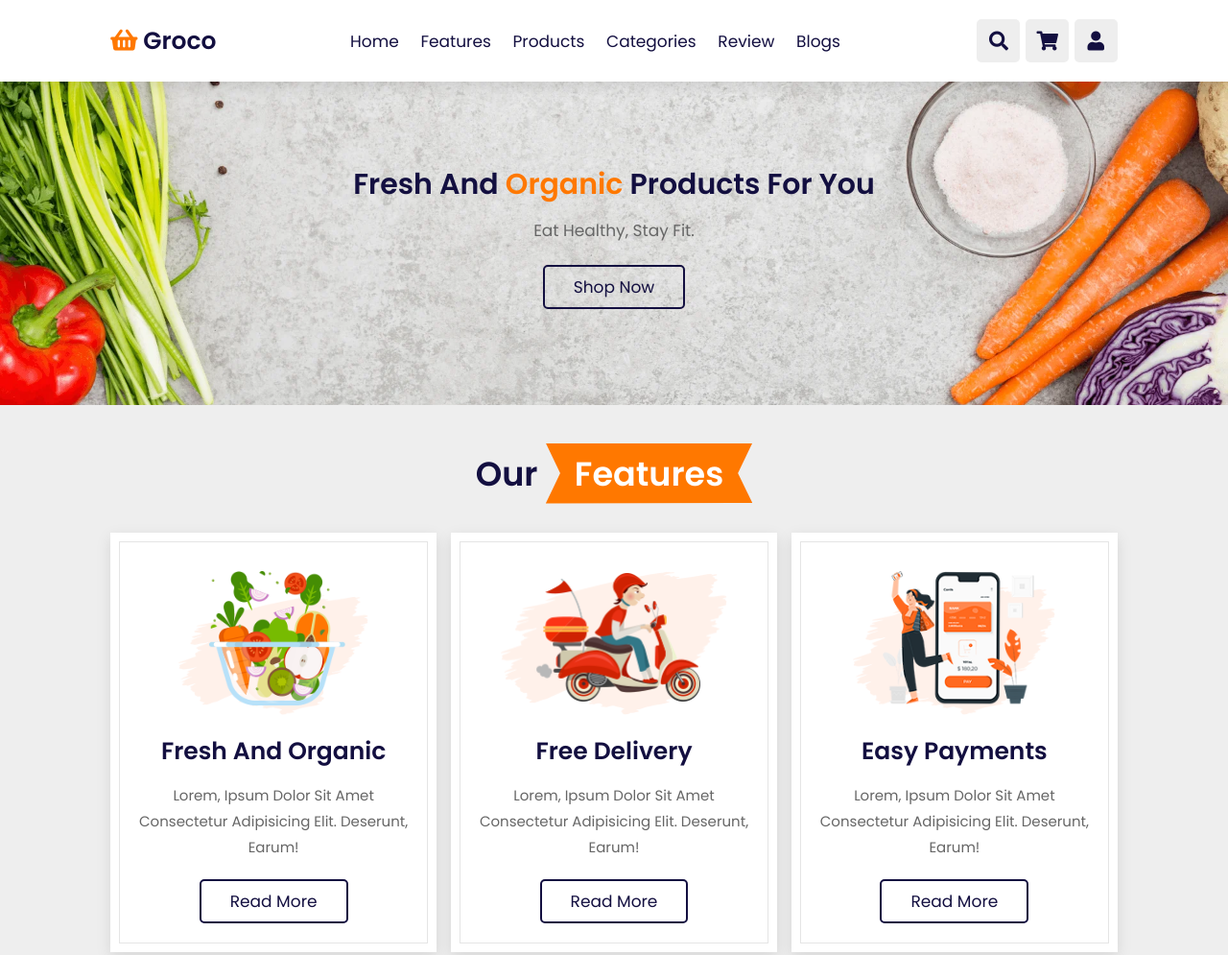
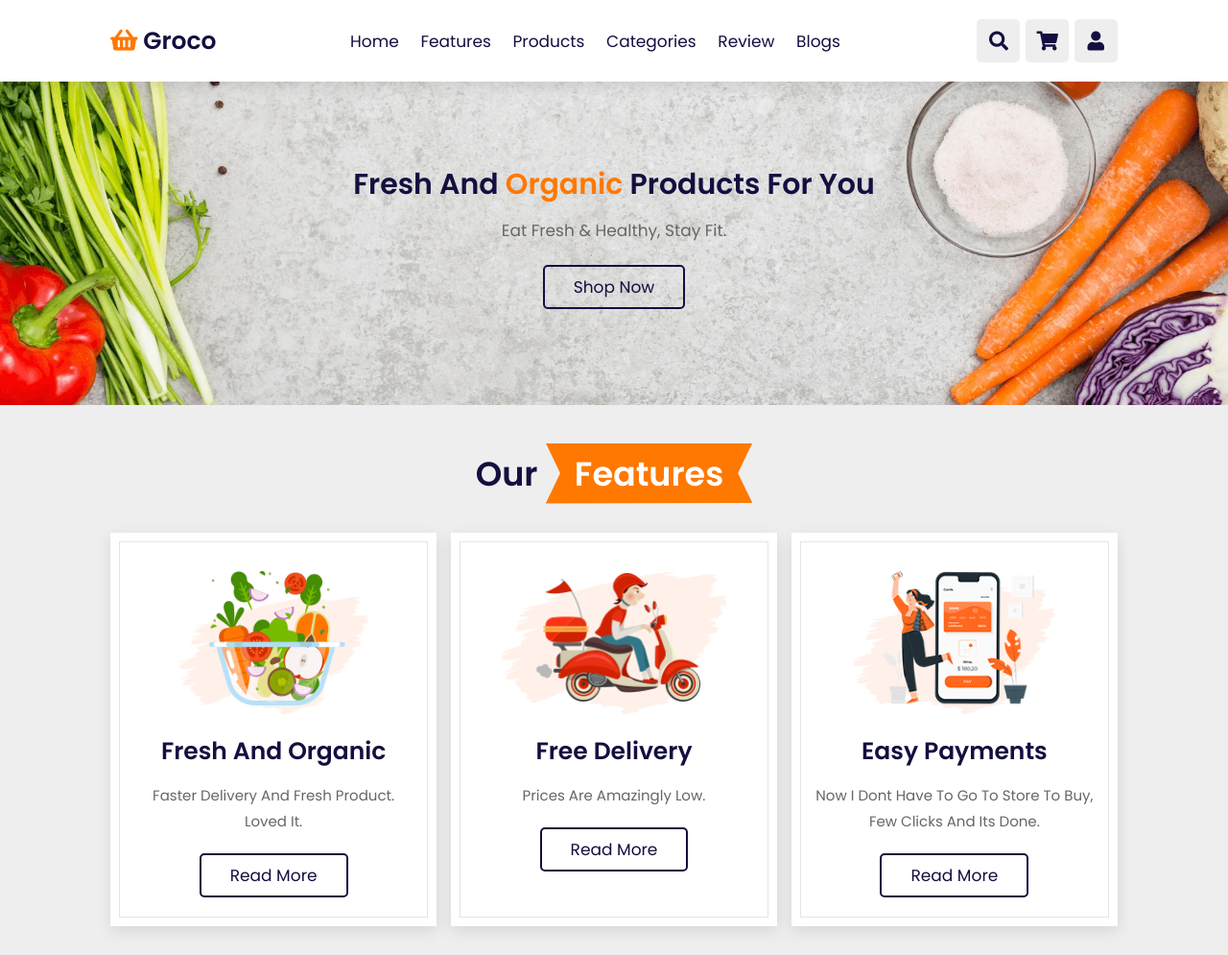
Before and after one commit to niksnotnice/grocerycart, a plain HTML site: page index.html in a window 1280 px wide. Shown: the top 995 px of the page at 96% size. Drawn offline with nearby package versions, Linux system fonts and the light colour scheme; files whose address does not match are found by name.

Commit message:
Update index.html

```diff
--- a/index.html
+++ b/index.html
@@ -95,7 +95,7 @@
 
     <div class="content">
         <h3>fresh and <span>organic</span> products for you</h3>
-        <p>Eat healthy, Stay fit.</p>
+        <p>Eat fresh & healthy, Stay fit.</p>
         <a href="#" class="btn">shop now</a>
     </div>
 
@@ -114,21 +114,21 @@
         <div class="box">
             <img src="feature-img-1.png" alt="">
             <h3>fresh and organic</h3>
-            <p>Lorem, ipsum dolor sit amet consectetur adipisicing elit. Deserunt, earum!</p>
+            <p>faster delivery and fresh product. loved it.</p>
             <a href="#" class="btn">read more</a>
         </div>
 
         <div class="box">
             <img src="feature-img-2.png" alt="">
             <h3>free delivery</h3>
-            <p>Lorem, ipsum dolor sit amet consectetur adipisicing elit. Deserunt, earum!</p>
+            <p>prices are amazingly low.</p>
             <a href="#" class="btn">read more</a>
         </div>
 
         <div class="box">
             <img src="feature-img-3.png" alt="">
             <h3>easy payments</h3>
-            <p>Lorem, ipsum dolor sit amet consectetur adipisicing elit. Deserunt, earum!</p>
+            <p>now I dont have to go to store to buy, few clicks and its done.</p>
             <a href="#" class="btn">read more</a>
         </div>
 
```
